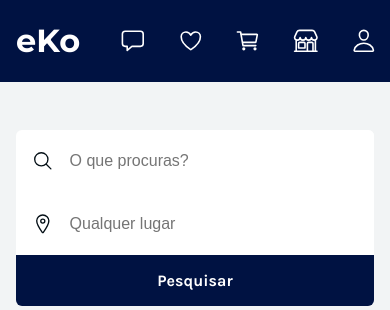
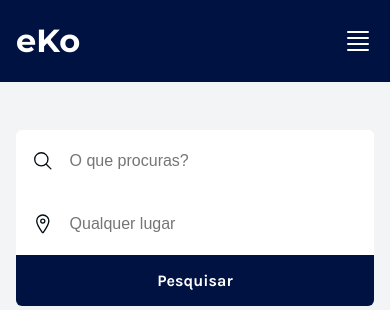
Before and after one commit to FEUP-LTW-2024/ltw-project-2024-ltw02g06, a PHP site: page /pages/items.php in a window 390 px wide; the page is wider, and only the part inside the window is pictured. Shown: the top 310 px of that part. Run offline with PHP 8.4, Linux system fonts and the light colour scheme; data comes from the database, SQL or seed files in the repository; some libraries are stand-ins or nearby versions.

Commit message:
Hamburger menu is done

```diff
--- a/css/header.css
+++ b/css/header.css
@@ -51,20 +51,6 @@
   text-decoration: none;
 }
 
-/* #header ul li:last-of-type a {
-  background-color: white;
-  color: var(--penn-blue);
-
-  padding: 0.6rem 1.2rem 0.6rem 1.2rem;
-  border: 6px solid white;
-  border-radius: 6px;
-} */
-
-#header ul li:last-of-type a:hover {
-  background-color: var(--penn-blue);
-  color: white;
-}
-
 /* Modal */
 #modal {
   display: none;
@@ -111,3 +97,64 @@
   text-decoration: none;
   cursor: pointer;
 }
+
+#hamburger-menu {
+  display: none;
+  font-size: 2rem;
+  cursor: pointer;
+}
+
+#header nav ul {
+  display: flex;
+  list-style-type: none;
+}
+
+#header nav ul li {
+  margin: 0 10px;
+}
+
+#header > div > span > ion-icon {
+  font-size: 2rem;
+}
+
+#header a:hover, #header span:hover {
+  color: rgb(188, 188, 188);
+}
+
+#header nav ul li span {
+  display: none;
+}
+
+@media (max-width: 768px) {
+  #header nav {
+    display: none;
+    position: absolute;
+    top: 4rem;
+    left: 0;
+    right: 0;
+    height: 100%;
+    width: 100%;
+  }
+
+  #header nav ul {
+    flex-direction: column;
+    margin: 0;
+    padding: 0;
+    background-color: var(--penn-blue);
+    z-index: 1000;
+    height: 100%;
+    width: 100%;
+  }
+
+  #header nav ul li span {
+    display: block;
+  }
+
+  #header nav.show {
+    display: flex;
+  }
+
+  #hamburger-menu {
+    display: flex;
+  }
+}
--- /dev/null
+++ b/javascript/header.js
@@ -0,0 +1,16 @@
+document.addEventListener("DOMContentLoaded", () => {
+  const hamburgerMenu = document.getElementById("hamburger-menu");
+  const nav = document.querySelector("nav");
+
+  hamburgerMenu.addEventListener("click", () => {
+    nav.classList.toggle("show");
+    const icon = hamburgerMenu.querySelector("ion-icon");
+    if (nav.classList.contains("show")) {
+      icon.name = "close-outline";
+      document.body.style.overflow = "hidden";
+    } else {
+      icon.name = "reorder-four-outline";
+      document.body.style.overflow = "";
+    }
+  });
+});
--- a/templates/header.tpl.php
+++ b/templates/header.tpl.php
@@ -32,6 +32,7 @@ require_once (__DIR__ . '/../database/user.class.php');
     <script nomodule src="https://unpkg.com/ionicons@7.1.0/dist/ionicons/ionicons.js"></script>
     <script src="https://cdn.jsdelivr.net/npm/uuid@8.3.2/dist/umd/uuidv4.min.js"></script>
     <script src="https://cdnjs.cloudflare.com/ajax/libs/jspdf/1.3.2/jspdf.min.js"></script>
+    <script src="../javascript/header.js"></script>
 
     <link rel="stylesheet" href="../css/style.css">
     <link rel="stylesheet" href="../css/header.css">
@@ -61,23 +62,30 @@ require_once (__DIR__ . '/../database/user.class.php');
         <a href="../pages/items.php">
           <h1>eKo</h1>
         </a>
+        <span id="hamburger-menu"><ion-icon name="reorder-four-outline"></ion-icon></span>
         <nav>
           <ul>
-
-            <li title="Inbox"><a href="../pages/inbox.php"><ion-icon name="chatbox-outline"></ion-icon></a></li>
-            <li title="Wishlist"><a href="../pages/wishlist.php"><ion-icon name="heart-outline"></ion-icon></a></li>
-            <li title="Carrinho"><a href="../pages/cart.php"><ion-icon name="cart-outline"></ion-icon></a></li>
+            <li title="Inbox"><a href="../pages/inbox.php"><span>Inbox</span><ion-icon name="chatbox-outline" role="img"
+                  class="md hydrated"></ion-icon></a></li>
+            <li title="Wishlist"><a href="../pages/wishlist.php"><span>Wishlist</span><ion-icon name="heart-outline"
+                  role="img" class="md hydrated"></ion-icon></a></li>
+            <li title="Carrinho"><a href="../pages/cart.php"><span>Carrinho</span><ion-icon name="cart-outline" role="img"
+                  class="md hydrated"></ion-icon></a></li>
             <?php if ($user && $user->admin): ?>
-              <li title="Admin"><a href="../pages/admin.php"><ion-icon name="star-outline"></ion-icon></a></li>
+              <li title="Admin"><a href="../pages/admin.php"><span>Admin</span><ion-icon name="star-outline" role="img"
+                    class="md hydrated"></ion-icon></a></li>
             <?php endif; ?>
-            <li title="Vendedor"><a href="../pages/seller.php"><ion-icon name="storefront-outline"></ion-icon></a></li>
+            <li title="Vendedor"><a href="../pages/seller.php"><span>Vendedor</span><ion-icon name="storefront-outline"
+                  role="img" class="md hydrated"></ion-icon></a></li>
             <?php if ($id): ?>
-              <li title="Perfil"><a href="../pages/profile.php"><ion-icon name="person-outline"></ion-icon></a></li>
-              <li title="Log out"><a href="../actions/action_logout.php"><ion-icon name="exit-outline"></ion-icon></a></li>
+              <li title="Perfil"><a href="../pages/profile.php"><span>Perfil</span><ion-icon name="person-outline"
+                    role="img" class="md hydrated"></ion-icon></a></li>
+              <li title="Log out"><a href="../actions/action_logout.php"><span>Log out</span><ion-icon name="exit-outline"
+                    role="img" class="md hydrated"></ion-icon></a></li>
             <?php else: ?>
               <li title="Log in">
-                <a href="../pages/login.php?redirect=<?php echo urlencode($_SERVER['REQUEST_URI']); ?>"><ion-icon
-                    name="person-outline"></ion-icon></a>
+                <a href="../pages/login.php?redirect=<?php echo urlencode($_SERVER['REQUEST_URI']); ?>"><span>Log
+                    in</span><ion-icon name="person-outline" role="img" class="md hydrated"></ion-icon></a>
               </li>
             <?php endif; ?>
           </ul>
```
